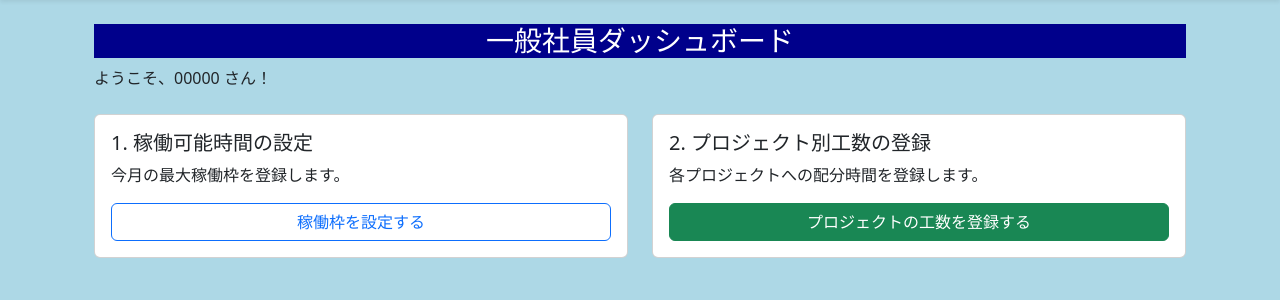
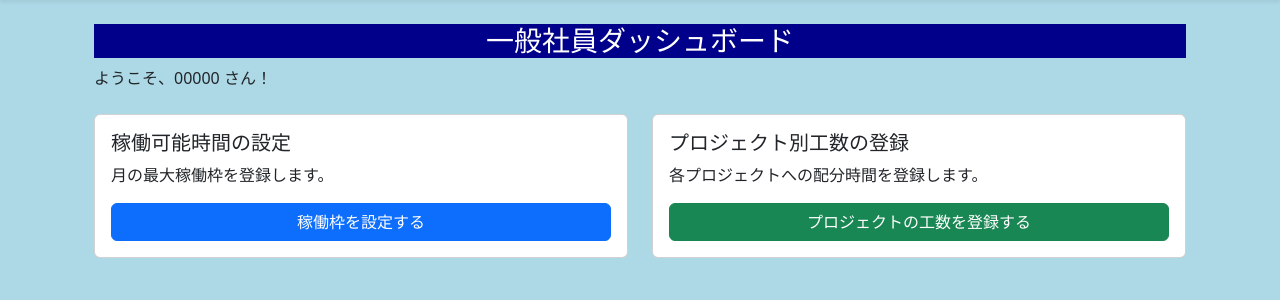
Before and after one commit to tissueoi4/Resource-Management-System, a Django app: page /employee/dashboard/ in a window 1280 px wide. Shown: the part 56-356 px from the top of the page. Run offline with Django 4.2, Linux system fonts and the light colour scheme; a user stored in the database is signed in; data comes from the database, SQL or seed files in the repository; both versions use the stored data as it was after the commit.

Commit message:
ダッシュボード画面の修正

```diff
--- a/config/settings.py
+++ b/config/settings.py
@@ -108,9 +108,9 @@ AUTH_PASSWORD_VALIDATORS = [
 # Internationalization
 # https://docs.djangoproject.com/en/4.2/topics/i18n/
 
-LANGUAGE_CODE = 'en-us'
+LANGUAGE_CODE = 'ja'
 
-TIME_ZONE = 'UTC'
+TIME_ZONE = 'Asia/Tokyo'
 
 USE_I18N = True
 
--- a/templates/core/employee/dashboard.html
+++ b/templates/core/employee/dashboard.html
@@ -1,4 +1,6 @@
 {% extends "base.html" %}
+
+{% block title %}社員用ダッシュボード{% endblock title %}
 
 {% block content %}
 <div class="container mt-4">
@@ -8,15 +10,15 @@
     <div class="row mt-4">
         <div class="col-md-6">
             <div class="card p-3">
-                <h5>1. 稼働可能時間の設定</h5>
-                <p>今月の最大稼働枠を登録します。</p>
-                <a href="{% url 'resource_add' %}" class="btn btn-outline-primary">稼働枠を設定する</a>
+                <h5>稼働可能時間の設定</h5>
+                <p>月の最大稼働枠を登録します。</p>
+                <a href="{% url 'resource_add' %}" class="btn btn-primary">稼働枠を設定する</a>
             </div>
         </div>
 
         <div class="col-md-6">
             <div class="card p-3">
-                <h5>2. プロジェクト別工数の登録</h5>
+                <h5>プロジェクト別工数の登録</h5>
                 <p>各プロジェクトへの配分時間を登録します。</p>
                 <a href="{% url 'task_effort_create' %}" class="btn btn-success">プロジェクトの工数を登録する</a>
             </div>
```
Also changed, not shown: templates/core/admin/dashboard.html (+4 -5 lines), db.sqlite3, 3 other files.
